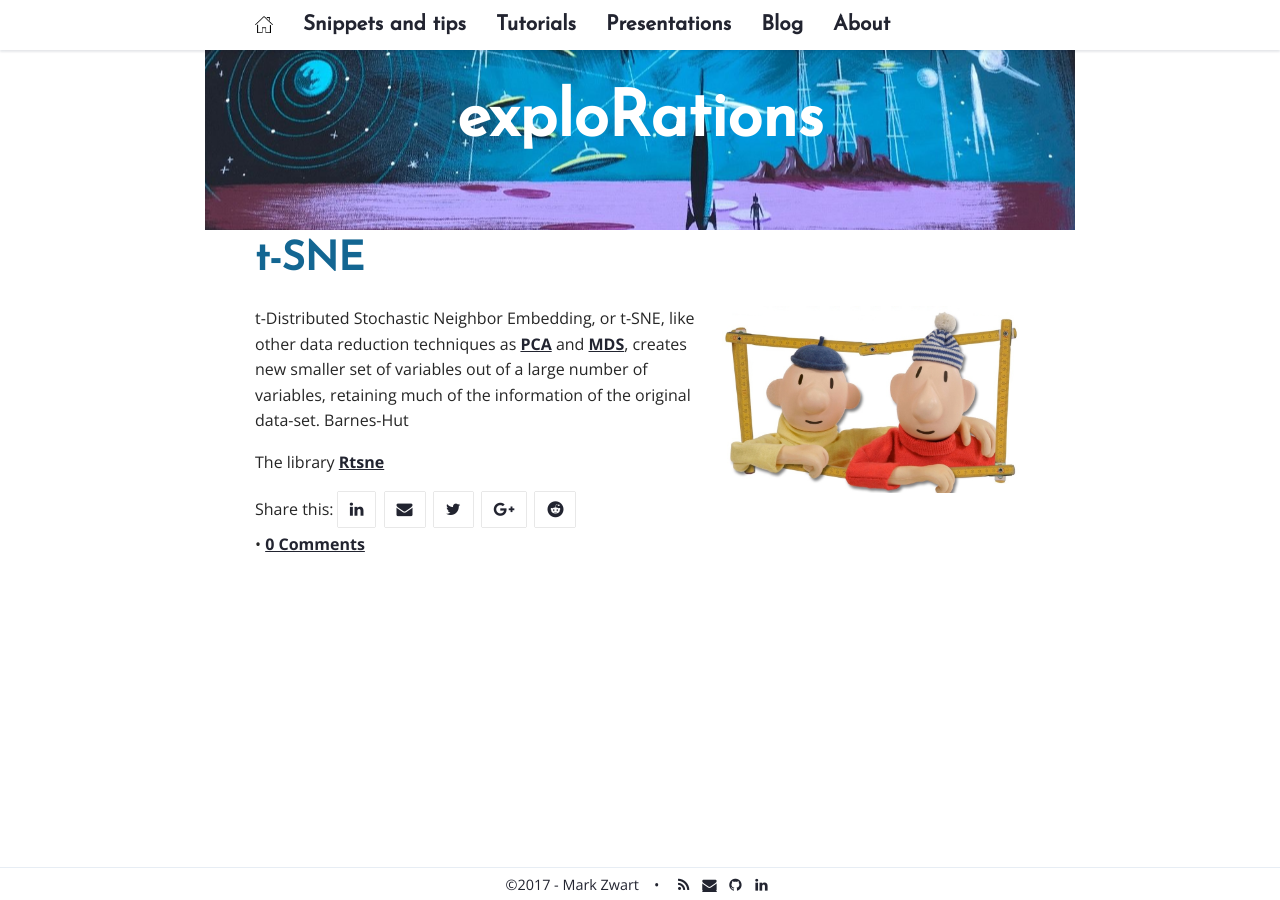
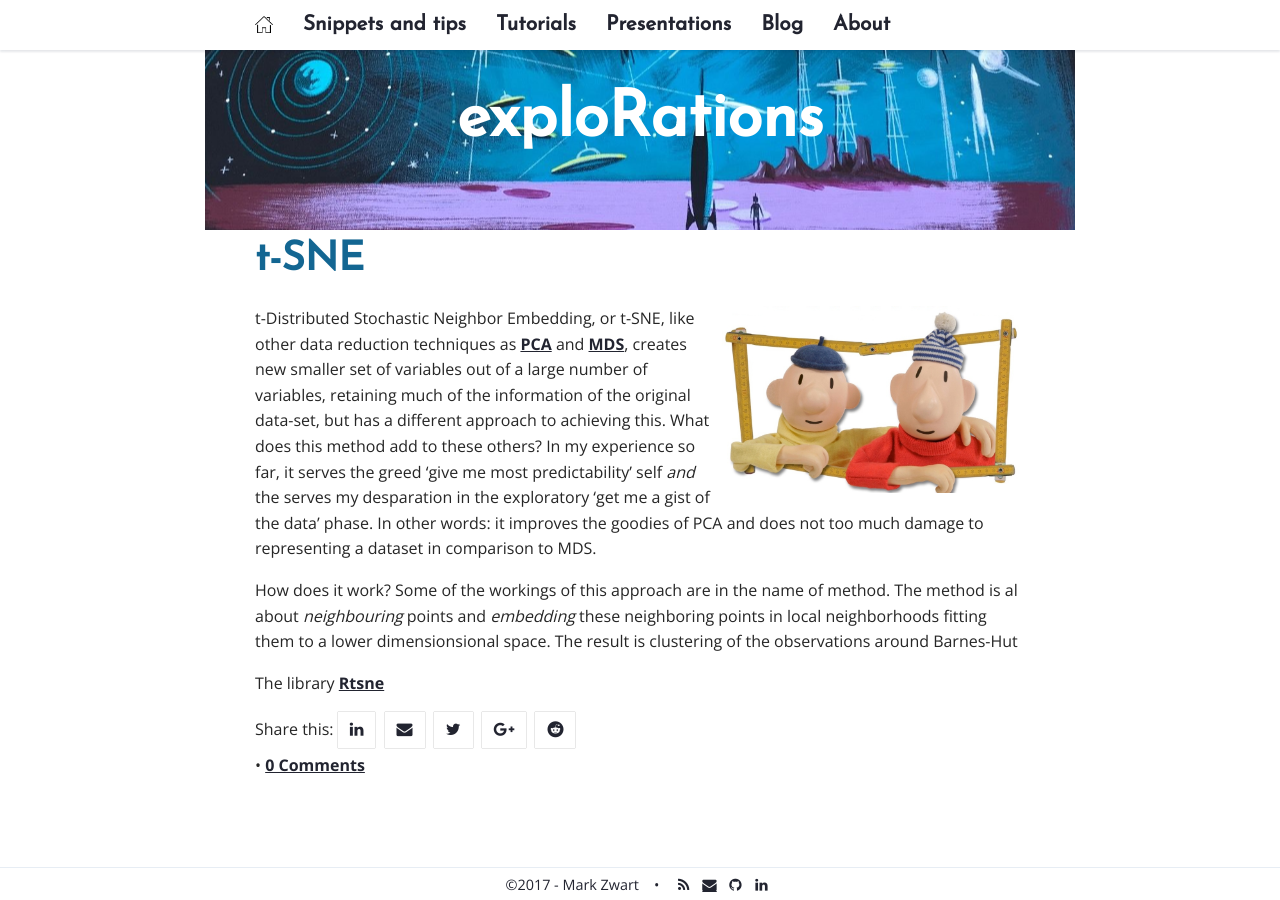
Before and after one commit to mark-me/mark-me.github.io, a Jekyll site: the page built from _pages/tutorials/t-sne/t-sne.md, in a window 1280 px wide. Built offline with Jekyll 4.4.1, drawn with Linux system fonts in a browser that asks for light colours; nearby versions of some CDN libraries; comment, search, counter and statistics services are not loaded.

Commit message:
Update t-sne.md

```diff
--- a/_pages/tutorials/t-sne/t-sne.md
+++ b/_pages/tutorials/t-sne/t-sne.md
@@ -6,7 +6,9 @@
 published: true
 ---
 <img src="/_pages/tutorials/t-sne/buurman-buurman.jpg" alt="alice catterpillar" width="308" height="187" align="right"/>
-t-Distributed Stochastic Neighbor Embedding, or t-SNE, like other data reduction techniques as [PCA](/pca/) and [MDS](/clustering-mds/), creates new smaller set of variables out of a large number of variables, retaining much of the information of the original data-set.
+t-Distributed Stochastic Neighbor Embedding, or t-SNE, like other data reduction techniques as [PCA](/pca/) and [MDS](/clustering-mds/), creates new smaller set of variables out of a large number of variables, retaining much of the information of the original data-set, but has a different approach to achieving this. What does this method add to these others? In my experience so far, it serves the greed 'give me most predictability' self _and_ the serves my desparation in the exploratory 'get me a gist of the data' phase. In other words: it improves the goodies of PCA and does not too much damage to representing a dataset in comparison to MDS.
+
+How does it work? Some of the workings of this approach are in the name of method. The method is al about _neighbouring_ points and _embedding_ these neighboring points in local neighborhoods fitting them to a lower dimensionsional space. The result is clustering of the observations around
 Barnes-Hut
 
 The library **[Rtsne](https://www.rdocumentation.org/packages/Rtsne)**
```
